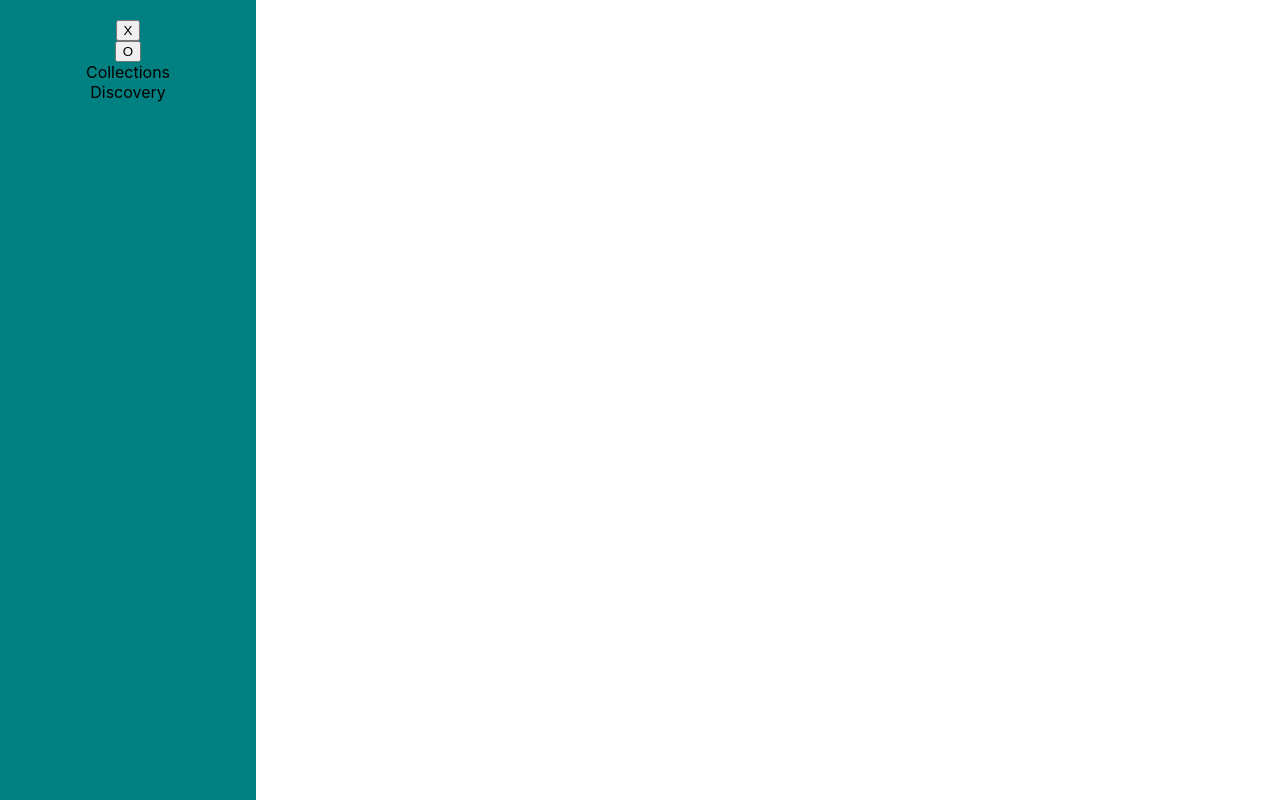
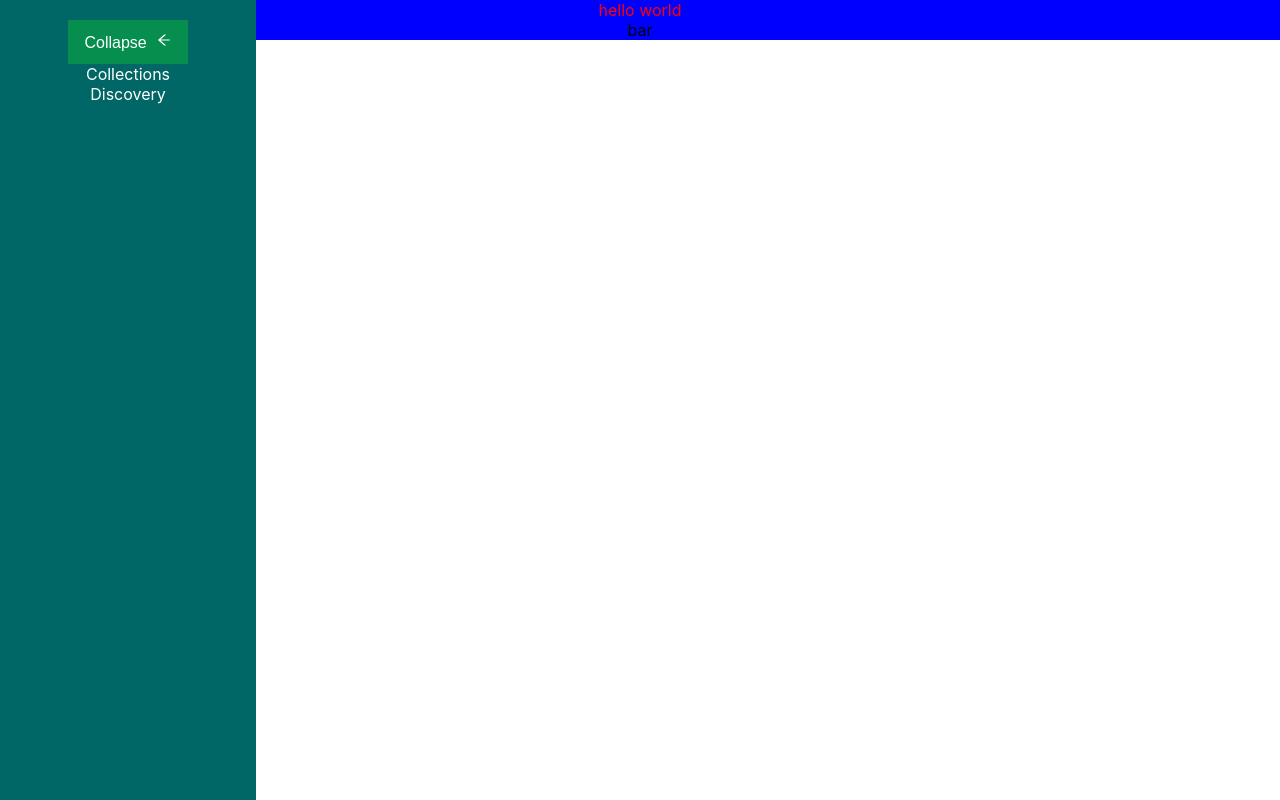
Before and after one commit to hungnguyen3/Giffy, a Next.js app in the folder webapp/: page / in a window 1280 px wide. Built offline with nearby package versions, Linux system fonts and the light colour scheme.

Commit message:
sideBar button style scratch

```diff
--- a/webapp/components/sideNav.tsx
+++ b/webapp/components/sideNav.tsx
@@ -1,6 +1,7 @@
 import styles from '../styles/Home.module.scss';
 import Link from 'next/link';
 import { useState } from 'react';
+import { AiOutlineArrowLeft, AiOutlineArrowRight } from 'react-icons/ai';
 
 interface SideNavProps {
 	width: string;
@@ -9,23 +10,53 @@ interface SideNavProps {
 const SideNav = (props: SideNavProps) => {
 	const [width, setWidth] = useState(props.width);
 	const closeNav = () => {
-		setWidth('5%');
+		setWidth('10%');
 	};
 
 	const openNav = () => {
 		setWidth(props.width);
 	};
 
+	const [isOpen, setIsOpen] = useState(true);
+
 	return (
+		<div className={styles.something}>
 			<div className={styles.sideNav} style={{ width: width }}>
-			<button onClick={closeNav}>X</button>
-			<button onClick={openNav}>O</button>
+				<div>
+					{isOpen ? (
+						<button
+							className={styles.btn}
+							onClick={() => {
+								closeNav();
+								setIsOpen(false);
+							}}
+						>
+							Collapse &nbsp;
+							<AiOutlineArrowLeft></AiOutlineArrowLeft>
+						</button>
+					) : (
+						<button
+							className={styles.btn}
+							onClick={() => {
+								openNav();
+								setIsOpen(true);
+							}}
+						>
+							Open &nbsp;
+							<AiOutlineArrowRight></AiOutlineArrowRight>
+						</button>
+					)}
+				</div>
+
 				<Link href="/collections">
 					<a>Collections</a>
 				</Link>
+
 				<Link href="/discovery">
 					<a>Discovery</a>
 				</Link>
+			</div>
+			<a>hello world</a>
 		</div>
 	);
 };
--- a/webapp/package.json
+++ b/webapp/package.json
@@ -12,6 +12,8 @@
     "next": "12.1.4",
     "react": "18.0.0",
     "react-dom": "18.0.0",
+    "react-icon": "^1.0.0",
+    "react-icons": "^4.3.1",
     "sass": "^1.49.11"
   },
   "devDependencies": {
--- a/webapp/pages/api/hello.ts
+++ /dev/null
@@ -1,13 +0,0 @@
-// Next.js API route support: https://nextjs.org/docs/api-routes/introduction
-import type { NextApiRequest, NextApiResponse } from 'next'
-
-type Data = {
-  name: string
-}
-
-export default function handler(
-  req: NextApiRequest,
-  res: NextApiResponse<Data>
-) {
-  res.status(200).json({ name: 'John Doe' })
-}
--- a/webapp/styles/Home.module.scss
+++ b/webapp/styles/Home.module.scss
@@ -1,3 +1,20 @@
+.something {
+	display: flex;
+	flex-direction: column;
+	align-items: center;
+
+	background-color: red;
+	&:hover {
+		background-color: blue;
+	}
+	&:after {
+		content: 'bar';
+	}
+
+	a {
+		color: red;
+	}
+
 	.sideNav {
 		height: 100%;
 		width: 25%;
@@ -5,11 +22,34 @@
 		z-index: 1;
 		top: 0;
 		left: 0;
-	background-color: #008080;
+		background-color: #016666;
 		transition: 0.5s ease;
 		overflow-x: hidden;
 		padding-top: 20px;
 		display: flex;
 		flex-direction: column;
 		align-items: center;
+
+		a {
+			color: white;
 		}
+
+		.btn {
+			background-color: rgb(5, 142, 78); /* Blue background */
+			border: none; /* Remove borders */
+			color: white; /* White text */
+			padding: 12px 16px; /* Some padding */
+			font-size: 16px; /* Set a font size */
+			cursor: pointer; /* Mouse pointer on hover */
+		}
+
+		/* Darker background on mouse-over */
+		.btn:hover {
+			background-color: RoyalBlue;
+		}
+
+		ul {
+			list-style-type: none;
+		}
+	}
+}
```
Also changed, not shown: 2 other files (tests, documents, lock files or other folders). Lines whose indentation alone changed are shown as unchanged.
